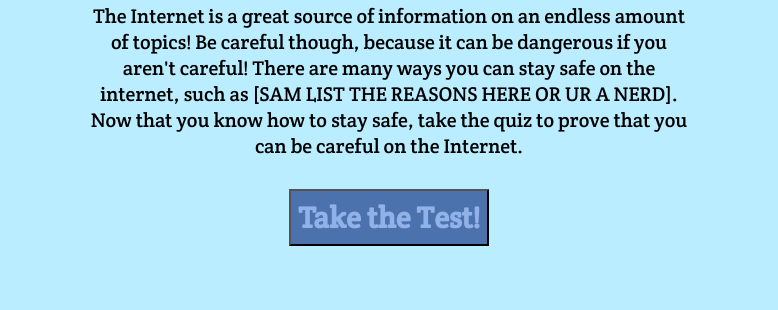
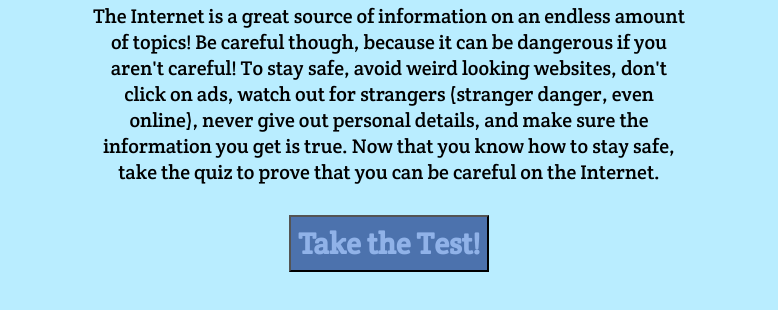
Before and after one commit to knighse/internetisfun, a website: page info.html in a window 1280 px wide. Shown: the part 529-839 px from the top of the page, without its empty margins (251-1029 px from the left). Before the commit the page ends 813 px from the top, so only its background shows below. Drawn offline with Linux system fonts and the light colour scheme.

Commit message:
added information to info.html

```diff
--- a/info.html
+++ b/info.html
@@ -10,7 +10,7 @@
 		<section>
 			<img src="./images/icon.png" class="banner" align="middle">
 			<h1> How to stay safe on the Internet!</h1>
-			<p> The Internet is a great source of information on an endless amount of topics! Be careful though, because it can be dangerous if you aren't careful! There are many ways you can stay safe on the internet, such as [SAM LIST THE REASONS HERE OR UR A NERD]. Now that you know how to stay safe, take the quiz to prove that you can be careful on the Internet.
+			<p> The Internet is a great source of information on an endless amount of topics! Be careful though, because it can be dangerous if you aren't careful! To stay safe, avoid weird looking websites, don't click on ads, watch out for strangers (stranger danger, even online), never give out personal details, and make sure the information you get is true. Now that you know how to stay safe, take the quiz to prove that you can be careful on the Internet.
 
 		</section>
 		<center><button class="marginbutton"><a href="test.html">Take the Test!</a></button></center>
```
